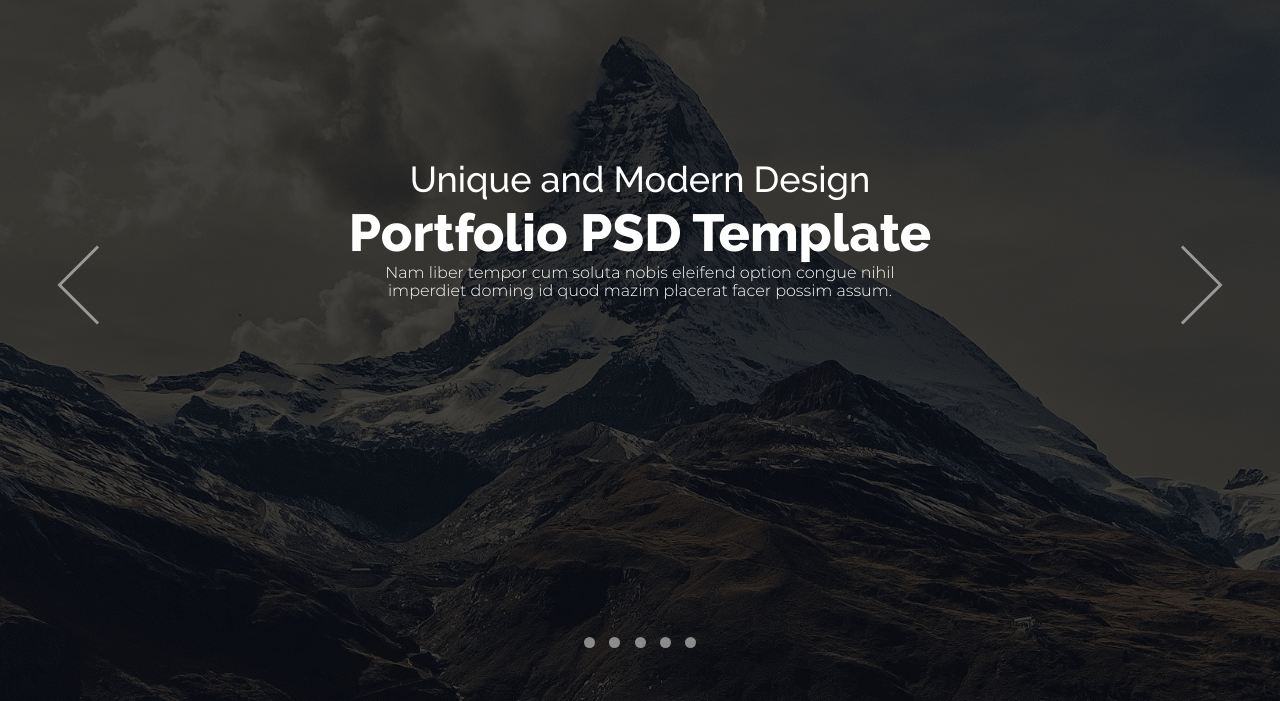
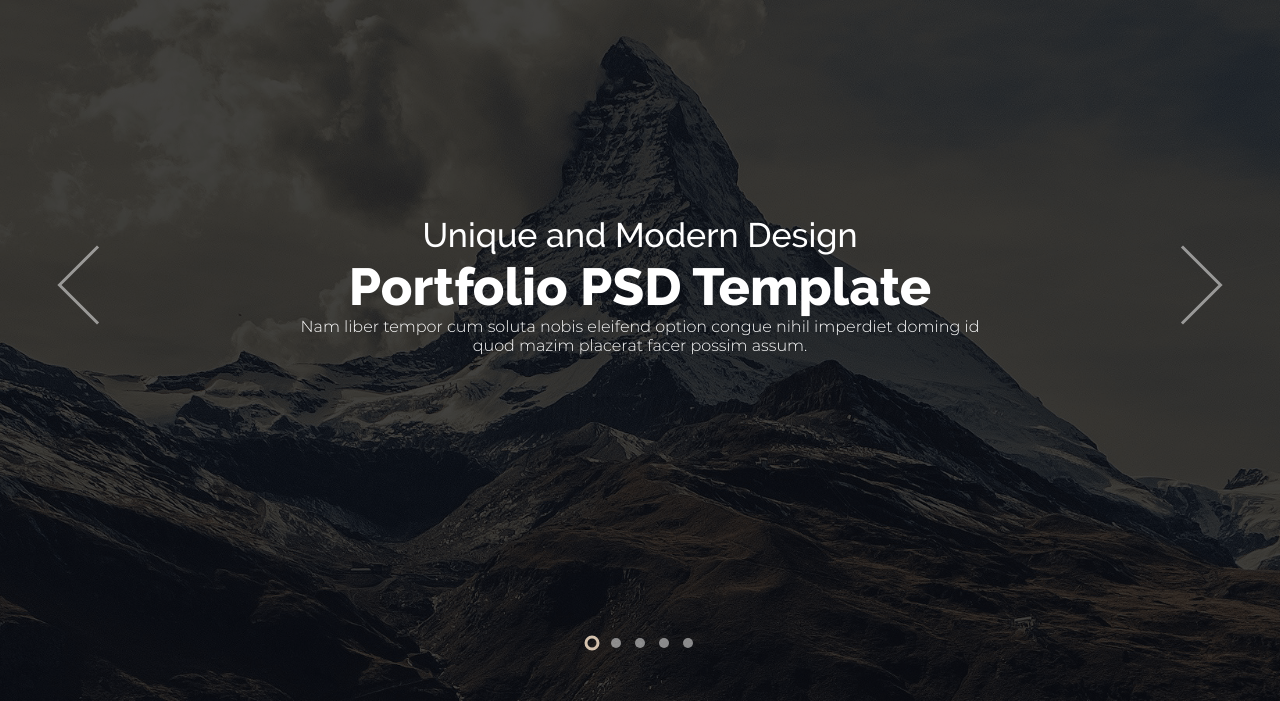
Before and after one commit to gukovskiy98/waxon, a website: page src/index.html in a window 1280 px wide. Shown: the part 99-800 px from the top of the page. Drawn offline with nearby package versions, Linux system fonts and the light colour scheme; files that its build step writes are made by us from their sources; files whose address does not match are found by name.

Commit message:
Desktop header finished

```diff
--- a/src/_header.html
+++ b/src/_header.html
@@ -23,7 +23,7 @@
       </nav>
       <div class="cart-and-search">
         <a href="#cart" class="cart-and-search__cart">
-          <img src="img/icons.svg#icon-cart" class="cart-and-search__img" alt="icon-cart" />
+          <img src="img/icons.svg#icon-cart" class="cart-and-search__img" alt="icon-cart"/>
         </a>
         <a href="#search" class="cart-and-search__search">
           <img src="img/icons.svg#icon-search" class="cart-and-search__img" alt="icon-search"/>
@@ -31,19 +31,23 @@
       </div>
     </div>
     <div class="page-header__bottom">
+      <input type="radio" id="el1" name="carousel-content" checked />
+      <input type="radio" id="el2" name="carousel-content" />
+      <input type="radio" id="el3" name="carousel-content" />
+      <input type="radio" id="el4" name="carousel-content" />
+      <input type="radio" id="el5" name="carousel-content" />
+
       <div class="carousel">
-        <input type="radio" id="el1" name="carousel-content" checked>
-        <input type="radio" id="el2" name="carousel-content">
-        <input type="radio" id="el3" name="carousel-content">
-        <input type="radio" id="el4" name="carousel-content">
-        <input type="radio" id="el5" name="carousel-content">
 
         <div class="carousel__elem carousel__elem--1">
           <label for="el5" class="carousel__prev"></label>
           <label for="el2" class="carousel__next"></label>
           <h2>Unique and Modern Design</h2>
           <h1>Portfolio PSD Template</h1>
-          <p class="carousel__content">Nam liber tempor cum soluta nobis eleifend option congue nihil imperdiet doming id quod mazim placerat facer possim assum.</p>
+          <p class="carousel__content">
+            Nam liber tempor cum soluta nobis eleifend option congue nihil
+            imperdiet doming id quod mazim placerat facer possim assum.
+          </p>
         </div>
 
         <div class="carousel__elem carousel__elem--2">
@@ -51,7 +55,11 @@
           <label for="el3" class="carousel__next"></label>
           <h2>Lorem ipsum dolor sit amet.</h2>
           <h1>Lorem, ipsum dolor.</h1>
-          <p class="carousel__content">Lorem ipsum, dolor sit amet consectetur adipisicing elit. Praesentium earum repudiandae distinctio minus omnis provident voluptatum accusamus nisi repellat delectus.</p>
+          <p class="carousel__content">
+            Lorem ipsum, dolor sit amet consectetur adipisicing elit.
+            Praesentium earum repudiandae distinctio minus omnis provident
+            voluptatum accusamus nisi repellat delectus.
+          </p>
         </div>
 
         <div class="carousel__elem carousel__elem--3">
@@ -59,7 +67,12 @@
           <label for="el4" class="carousel__next"></label>
           <h2>Lorem ipsum.</h2>
           <h1>Lorem ipsum dolor sit amet.</h1>
-          <p class="carousel__content">Lorem ipsum dolor sit amet consectetur adipisicing elit. Iure reprehenderit ratione, laborum ad explicabo facere quae unde aliquid repellendus praesentium veniam amet, omnis, similique magnam vitae repudiandae nostrum error exercitationem.</p>
+          <p class="carousel__content">
+            Lorem ipsum dolor sit amet consectetur adipisicing elit. Iure
+            reprehenderit ratione, laborum ad explicabo facere quae unde aliquid
+            repellendus praesentium veniam amet, omnis, similique magnam vitae
+            repudiandae nostrum error exercitationem.
+          </p>
         </div>
 
         <div class="carousel__elem carousel__elem--4">
@@ -67,7 +80,10 @@
           <label for="el5" class="carousel__next"></label>
           <h2>Lorem ipsum dolor sit.</h2>
           <h1>Lorem, ipsum.</h1>
-          <p class="carousel__content">Lorem ipsum dolor, sit amet consectetur adipisicing elit. Ut dicta voluptatum soluta ad, quisquam nostrum.</p>
+          <p class="carousel__content">
+            Lorem ipsum dolor, sit amet consectetur adipisicing elit. Ut dicta
+            voluptatum soluta ad, quisquam nostrum.
+          </p>
         </div>
 
         <div class="carousel__elem carousel__elem--5">
@@ -75,9 +91,11 @@
           <label for="el1" class="carousel__next"></label>
           <h2>Lorem ipsum dolor sit amet consectetur.</h2>
           <h1>Lorem ipsum dolor sit amet.</h1>
-          <p class="carousel__content">Lorem ipsum, dolor sit amet consectetur adipisicing elit. Aut, asperiores.</p>
+          <p class="carousel__content">
+            Lorem ipsum, dolor sit amet consectetur adipisicing elit. Aut,
+            asperiores.
+          </p>
         </div>
-
       </div>
       <div class="carousel-dots">
         <label for="el1" id="dot1" class="carousel-dots__dot"></label>
--- a/src/scss/header.scss
+++ b/src/scss/header.scss
@@ -8,7 +8,7 @@
 
 .page-header {
   position: relative;
-  background: #222 url("../img/header-bg.png")top/cover no-repeat;
+  background: #222 url("../img/header-bg.png") top/cover no-repeat;
   background-blend-mode: overlay;
   height: 1024px;
   max-height: 100vh;
@@ -24,39 +24,47 @@
     display: flex;
     flex-direction: column;
     justify-content: space-between;
+    input[type="radio"] {
+      display: none;
+    }
   }
 }
 
 .carousel {
   flex: 0 0 70%;
   position: relative;
-  input[type="radio"] {
-    display: none;
-  }
+  // input[type="radio"] {
+  //   display: none;
+  // }
   &__elem {
+    display: flex;
+    flex-direction: column;
+    justify-content: center;
+    align-items: center;
     z-index: -1;
     width: 100%;
     height: 100%;
     position: absolute;
-    padding: 10% 20% 0;
+    padding: 0 15%;
     text-align: center;
   }
   &__content {
-    color: #fff;
+    color: $default-text-color;
   }
-  &__prev, &__next {
+  &__prev,
+  &__next {
     position: absolute;
     top: 50%;
     display: inline-block;
     width: 56px;
     height: 56px;
-    border: 3px solid rgba(255,255,255,0.5);
+    border: 3px solid rgba(255, 255, 255, 0.5);
     transition: all 0.2s ease;
     &:hover {
-      border-color:#c7b299;
+      border-color: #c7b299;
     }
     &:active {
-      border-color:rgba(199, 178, 153, 0.5);
+      border-color: rgba(199, 178, 153, 0.5);
     }
   }
   &__prev {
@@ -83,11 +91,11 @@
   }
 }
 
-#el1:checked ~ .carousel__elem--1,
-#el2:checked ~ .carousel__elem--2,
-#el3:checked ~ .carousel__elem--3,
-#el4:checked ~ .carousel__elem--4,
-#el5:checked ~ .carousel__elem--5 {
+#el1:checked ~ .carousel .carousel__elem--1,
+#el2:checked ~ .carousel .carousel__elem--2,
+#el3:checked ~ .carousel .carousel__elem--3,
+#el4:checked ~ .carousel .carousel__elem--4,
+#el5:checked ~ .carousel .carousel__elem--5 {
   z-index: 10;
   animation: fade 1s ease;
 }
@@ -106,39 +114,40 @@
   margin-bottom: 5%;
   &__dot {
     display: inline-block;
-    width: 11px;
-    height: 11px;
-    background-color: rgba(255,255,255,0.5);
+    width: $default-fz * 0.625;
+    height: $default-fz * 0.625;
+    background-color: rgba(255, 255, 255, 0.5);
     border-radius: 50%;
     margin: 0 5px;
+    transition: transform 0.5s ease;
     &:hover {
       background-color: #c7b299;
     }
     &:active {
-      background-color:rgba(199, 178, 153, 0.5);
+      background-color: rgba(199, 178, 153, 0.5);
     }
   }
 }
 
-// ! Исправить
-// #el1:checked ~ .carousel-dots #dot1,
-// #el2:checked ~ .carousel-dots #dot2,
-// #el3:checked ~ .carousel-dots #dot3,
-// #el4:checked ~ .carousel-dots #dot4,
-// #el5:checked ~ .carousel-dots #dot5 {
-//   transform: scale(1.5);
-//   background-color: transparent;
-//   border-radius: 50%;
-// }
+#el1:checked ~ .carousel-dots #dot1,
+#el2:checked ~ .carousel-dots #dot2,
+#el3:checked ~ .carousel-dots #dot3,
+#el4:checked ~ .carousel-dots #dot4,
+#el5:checked ~ .carousel-dots #dot5 {
+  transform: scale(1.5);
+  background-color: transparent;
+  border-radius: 50%;
+  border: 2px solid #d3c1ad;
+}
 
 .logo {
   font-family: "Raleway", sans-serif;
-  font-size: 34px;
+  font-size: $default-fz * 2.125;
   flex-grow: 1;
   font-weight: 400;
   display: flex;
   align-items: center;
-  color: #fff;
+  color: $default-text-color;
   text-decoration: none;
   &__img {
     width: 64px;
@@ -146,7 +155,7 @@
     margin-right: 2px;
   }
   &__text {
-    line-height: 56px;
+    line-height: $default-fz * 3.5;
   }
 }
 
@@ -159,7 +168,7 @@
   }
   li {
     margin: 0 10px 0 0;
-    &:last-child{
+    &:last-child {
       margin: 0;
     }
   }
--- a/src/scss/links.scss
+++ b/src/scss/links.scss
@@ -1,7 +1,7 @@
 .link {
-  font-size: 14px;
+  font-size: $default-fz*0.875;
   font-weight: 300;
-  color: #fff;
+  color: $default-text-color;
   text-decoration: none;
   transition: color 0.2s ease;
   position: relative;
--- a/src/scss/style.scss
+++ b/src/scss/style.scss
@@ -1,3 +1,11 @@
+// Default values
+$default-text-color: #fff;
+$second-text-color: #8c8c8c;
+$third-text-color: #555;
+$default-fz: 16px;
+$screen-width: 100vw;
+$screen-height: 100vh;
+
 @import "normalize";
 
 @import "fonts";
@@ -6,26 +14,16 @@
 
 @import "links";
 
-// Default values
-
-$default-text-color: #fff;
-$second-text-color: #8c8c8c;
-$third-text-color: #555;
-$default-fz: 16px;
-
-$screen-width: 100vw;
-$screen-height: 100vh;
-
 html {
   font-family: "Montserrat", sans-serif;
   font-weight: 300;
+  font-size: $default-fz;
 }
 
 body {
   display: flex;
   flex-direction: column;
   min-height: 100vh;
-  // max-width: 1920px;
   margin: 0 auto;
 }
 
@@ -50,22 +48,21 @@ a {
 h1 {
   margin: 0;
   font-family: "Raleway", sans-serif;
-  font-size: 52px;
+  font-size: $default-fz*3.25;
   line-height: 1.2;
   font-weight: 800;
-  color: #fff;
+  color: $default-text-color;
 }
 
 h2 {
   font-family: "Raleway", sans-serif;
-  font-size: 36px;
+  font-size: $default-fz*2.125;
   line-height: 1.2;
   font-weight: 500;
-  color: #fff;
+  color: $default-text-color;
 }
 
 .container {
-  // width: calc(1230/1920*100%);
   max-width: 90%;
   height: 100%;
   margin: 0 calc(30% - 231px);
```
Also changed, not shown: dist/css/style.css, dist/css/style.min.css, dist/index.html.
